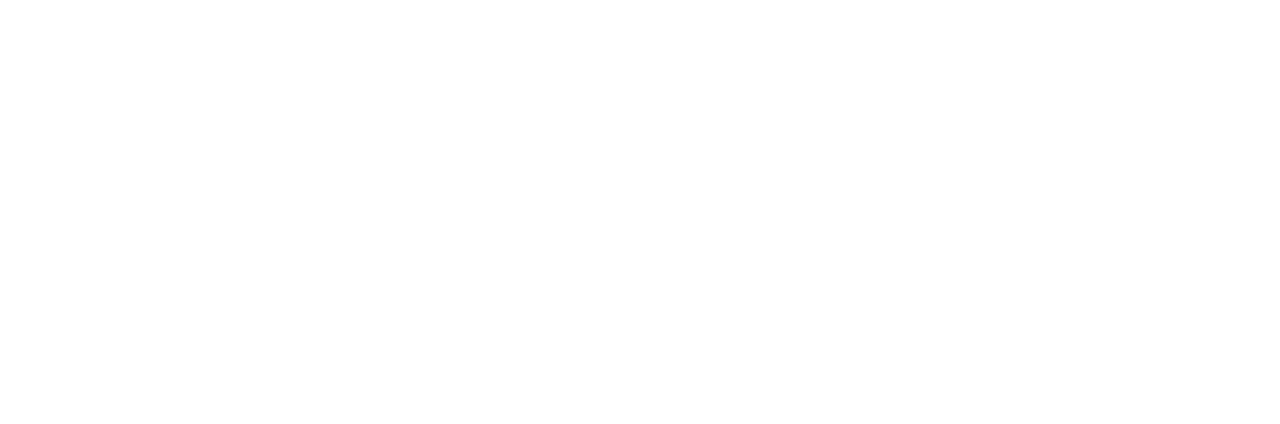
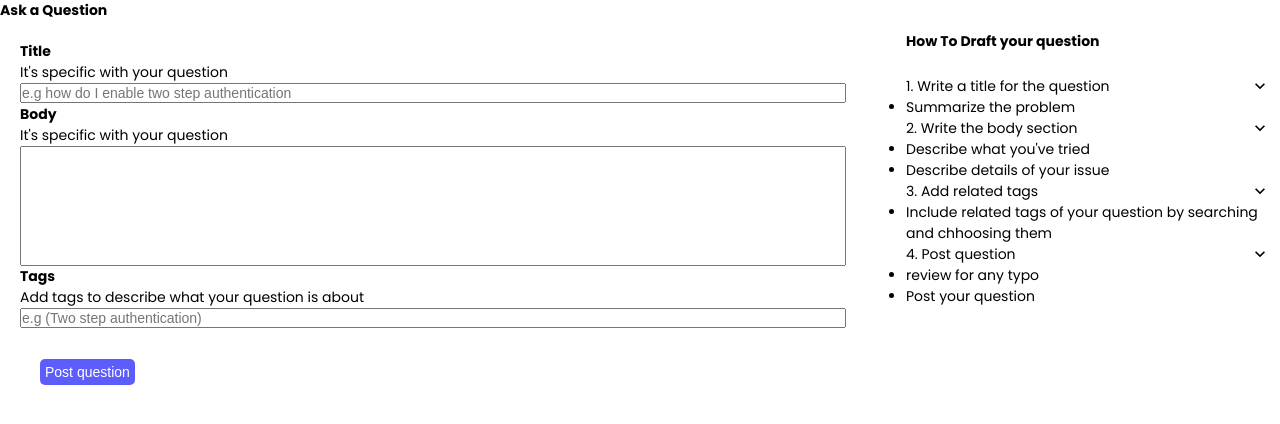
Before and after one commit to Ebenezr/HelpDesk, a React (Vite) app: page /ask in a window 1280 px wide. Before the commit this address had no page. Shown: the top 424 px of the page. Built offline with nearby package versions, Linux system fonts and the light colour scheme; what javascript-time-ago would draw is missing.

Commit message:
[ADD] add Askquestion component resolve #2

```diff
--- a/src/App.jsx
+++ b/src/App.jsx
@@ -1,5 +1,8 @@
 import "./sass/style.scss";
 import Routing from "./pages/_routes";
+import React from "react";
+import Navbar from "./components/Navbar/Navbar";
+import Solutions from "./pages/Solutions";
 
 function App() {
   return (
--- a/src/components/Navbar/Navbar.jsx
+++ b/src/components/Navbar/Navbar.jsx
@@ -15,6 +15,7 @@
     justifyContent: "end",
     alignItems: "center",
     boxShadow: "rgba(33, 35, 38, 0.1) 0px 10px 10px -10px",
+    borderBottom: "1px solid #aba8a8",
   },
 
   items: {
@@ -25,6 +26,7 @@
     padding: "20px",
     flexWrap: "nowrap",
     color: "#7a7878",
+
     textDecoration: "none",
   },
   header: {
--- a/src/index.css
+++ b/src/index.css
@@ -1,3 +1,7 @@
 @tailwind base;
 @tailwind components;
+<<<<<<< Updated upstream
 @tailwind utilities;
+=======
+@tailwind utilities;
+>>>>>>> Stashed changes
--- /dev/null
+++ b/src/pages/Askquestion.jsx
@@ -0,0 +1,69 @@
+
+import { useState } from "react";
+import { MdKeyboardArrowDown } from "react-icons/md";
+
+const SummaryRow = ({ title, rows }) => {
+  const [open, setOpen] = useState(true);
+  return (
+    <div>
+      <div className="row-title">
+        <div>{title}</div>
+        <MdKeyboardArrowDown onClick={() => setOpen(!open)} size={20} />
+      </div>
+      <ul>
+        {open &&
+          rows.map((r) => {
+            return <li>{r}</li>;
+          })}
+      </ul>
+    </div>
+  );
+};
+
+export default function App() {
+  return (
+    <div>
+      <h2>Ask a Question </h2>
+      <div className="main-row">
+        <div className="section1">
+          <p className="title">Title</p>
+          <p>It's specific with your question</p>
+          <input placeholder="e.g how do I enable two step authentication" />
+          <p className="title">Body</p>
+          <p>It's specific with your question</p>
+          <input style={{ height: 120 }} />
+          <p className="title">Tags</p>
+          <p>Add tags to describe what your question is about</p>
+          <input placeholder="e.g (Two step authentication)" />
+        </div>
+        <div className="section2">
+          <div className="sec2-title">How To Draft your question</div>
+          <div className="sec2-body">
+            <SummaryRow
+              title="1. Write a title for the question"
+              rows={["Summarize the problem"]}
+            />
+            <SummaryRow
+              title="2. Write the body section"
+              rows={[
+                "Describe what you've tried",
+                "Describe details of your issue"
+              ]}
+            />
+            <SummaryRow
+              title="3. Add related tags"
+              rows={[
+                "Include related tags of your question by searching and chhoosing them"
+              ]}
+            />
+            <SummaryRow
+              title="4. Post question"
+              rows={["review for any typo", "Post your question"]}
+            />
+          </div>
+        </div>
+      </div>
+      <button>Post question </button>
+    </div>
+  );
+}
--- a/src/pages/Home.jsx
+++ b/src/pages/Home.jsx
@@ -1,3 +1,4 @@
+
 import { NavLink, useNavigate } from "react-router-dom";
 import React, { useEffect, useState } from "react";
 import { BsFillBookmarkFill, BsFillPatchQuestionFill } from "react-icons/bs";
@@ -137,7 +138,5 @@
       </section>
       <Footer_main />
     </>
-  );
-}
-
+)}
 export default Home;
--- a/src/pages/Landing.jsx
+++ b/src/pages/Landing.jsx
@@ -1,3 +1,4 @@
+
 import Belt from "../components/Belt";
 import LandingFooter from "../components/Landing-Footer";
 import Register from "../components/Registry";
@@ -24,4 +25,5 @@
     </div>
   );
 }
+
 export default Landing;
--- a/src/pages/_routes.jsx
+++ b/src/pages/_routes.jsx
@@ -4,6 +4,7 @@
 import Solutions from "./Solutions";
 import Useraccount from "./Useraccount";
 import Userprofile from "./Userprofile";
+import Askquestion from "./Askquestion";
 
 const Routing = () => (
   <Routes>
@@ -13,6 +14,7 @@
     <Route path="solutions" element={<Solutions />} />
     <Route path="profile" element={<Userprofile />} />
     <Route path="myaccount" element={<Useraccount />} />
+    <Route path="ask" element={<Askquestion />} />
   </Routes>
 );
 export default Routing;
--- a/src/sass/_home.scss
+++ b/src/sass/_home.scss
@@ -45,7 +45,6 @@
           font-weight: 500;
           font-size: 1.5rem;
         }
-      }
       .labels-tags {
         grid-area: tags;
         display: flex;
@@ -77,6 +76,9 @@
           .time-ago {
             font-size: 0.9rem;
           }
+        small {
+          color: $color-info-dark;
+          font-size: 0.7rem;
         }
       }
     }
@@ -95,3 +97,5 @@
     padding-top: 1rem;
   }
 }
+}
+}
--- a/src/sass/style.scss
+++ b/src/sass/style.scss
@@ -8,6 +8,8 @@
 @import "./account";
 @import "./searchbar";
 @import "./footer";
+@import "./solutions";
+@import "./askquestion";
 
 *,
 ::after,
```
Also changed, not shown: 1 other file (tests, documents, lock files or other folders).
